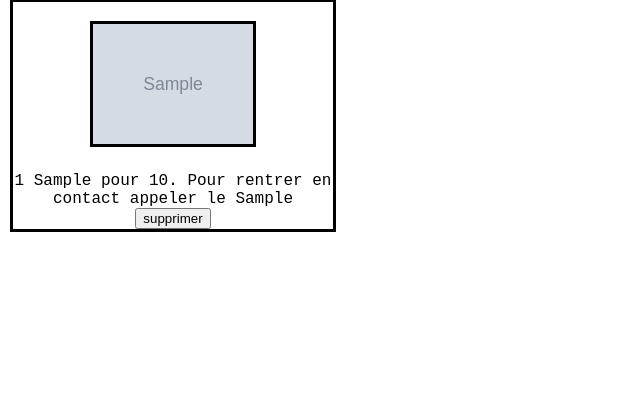
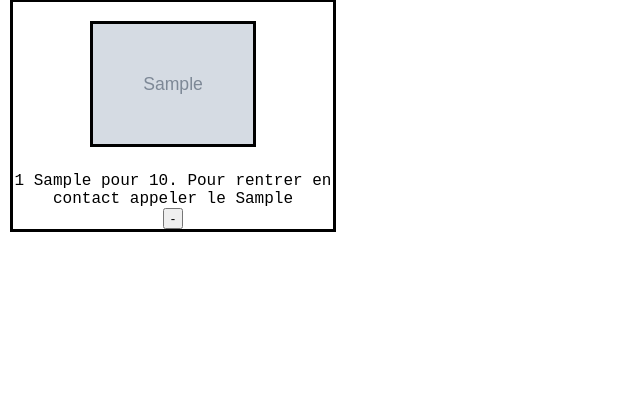
Before and after one commit to maelaubert56/SwapMarket, a PHP site: page /acheter.php in a window 1280 px wide. Shown: the part 160-558 px from the top of the page, without its empty margins (0-640 px from the left). Run offline with PHP 8.4, Linux system fonts and the light colour scheme; tables that the repository leaves empty or names only in its code hold one stand-in row (values such as "Sample post"); grey boxes marked "Sample" are stand-in pictures.

Commit message:
modified:   acheter.php

```diff
--- a/acheter.php
+++ b/acheter.php
@@ -45,7 +45,7 @@
                         ?>
                         <form method="post">
                             <!-- <input type="image" src="img/supprimer_transparant.png" name="supprimer" id="supprimer" value="supprimer" width = 32px height= 32px/> -->
-                             <input type="submit" name=<?php echo $contenu[$i + $j]["id"]?> id=<?php echo $contenu[$i + $j]["id"]?> value="supprimer">
+                             <input type="submit" name=<?php echo $contenu[$i + $j]["id"]?> id=<?php echo $contenu[$i + $j]["id"]?> value="-">
                             <!-- <input type="button" name="supprimer" id="supprimer" value="supprimer"> -->
                         </form>
                         <?php
@@ -70,7 +70,7 @@
                         <?php echo $contenu[$i]["askbid"]," ",$contenu[$i]["model"]," pour ",$contenu[$i]["price"],". Pour rentrer en contact appeler le ",$contenu[$i]["contact"]; ?>
                         <form method="post">
                             <!-- <input type="image" src="img/supprimer_transparant.png" name="supprimer" id="supprimer" value="supprimer" width = 32px height= 32px/> -->
-                             <input type="submit" name=<?php echo $contenu[$i]["id"]?> id=<?php echo $contenu[$i]["id"]?> value="supprimer">
+                             <input type="submit" name=<?php echo $contenu[$i]["id"]?> id=<?php echo $contenu[$i]["id"]?> value="-">
                             <!-- <input type="button" name="supprimer" id="supprimer" value="supprimer"> -->
                         </form>
                         <?php
```
